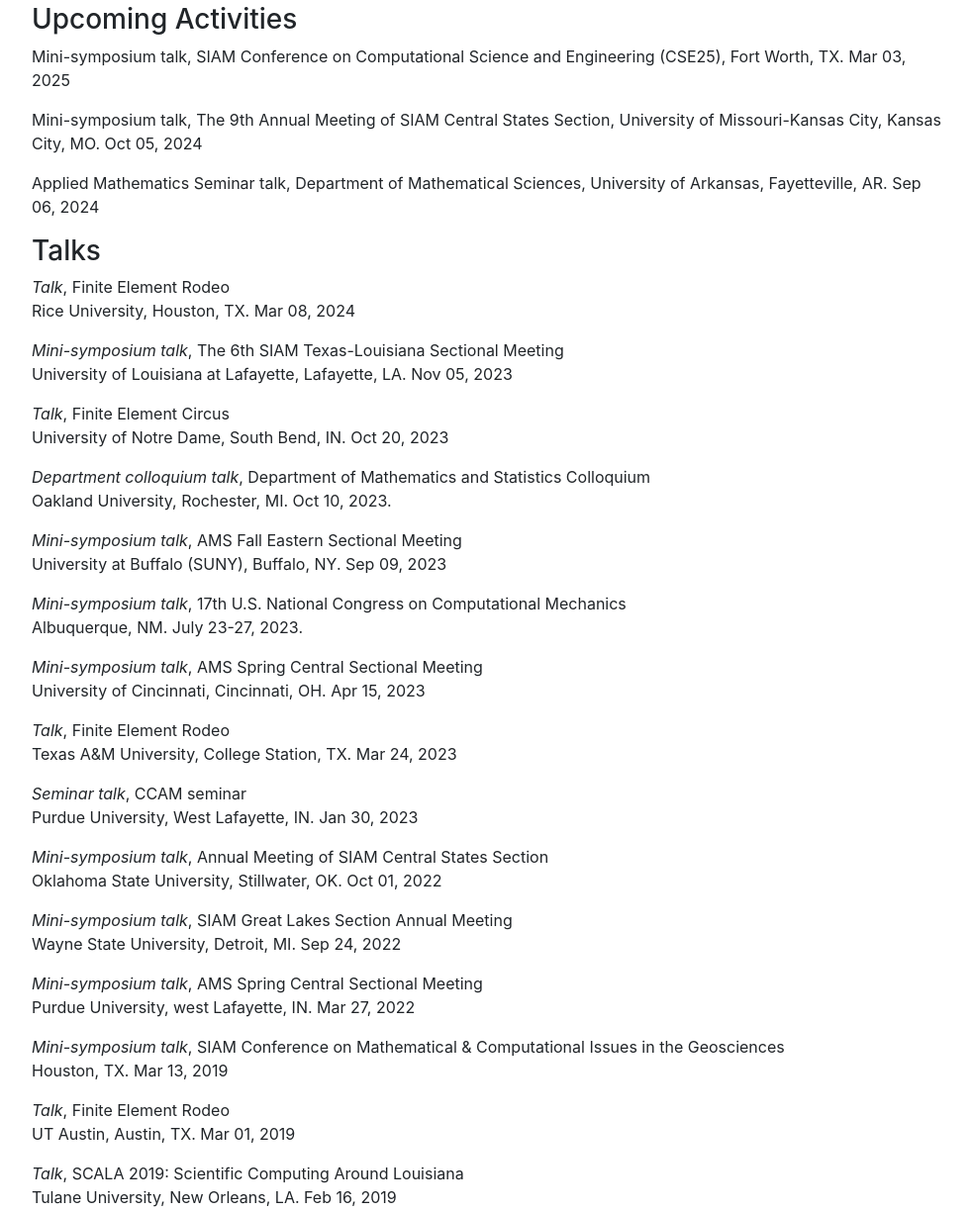
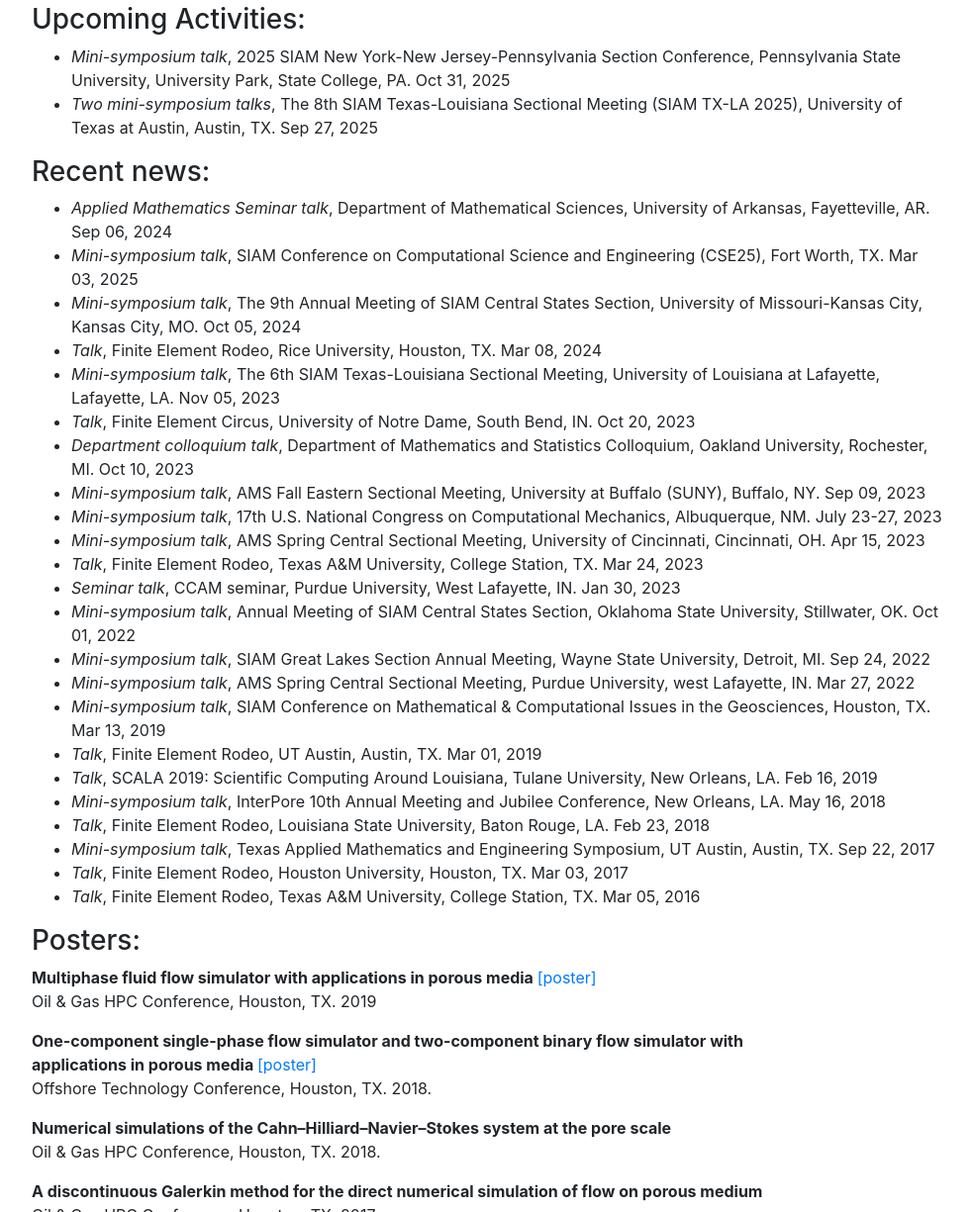
Before and after one commit to cl59/cl59.github.io, a plain HTML site: page talks.html in a window 1280 px wide. Shown: the part 85-1310 px from the top of the page at 99% size, without its empty margins (53-1035 px from the left). Drawn offline with nearby package versions, Linux system fonts and the light colour scheme.

Commit message:
update personal webpage.

```diff
--- a/talks.html
+++ b/talks.html
@@ -123,183 +123,52 @@
                 <div class="col-md-10">
 
 
-                    <h3>Upcoming Activities </h3>
+                    <h3>Upcoming Activities:</h3>
 
                     <div class="row">
                         <div class="col-md-12">
-                        <p>Mini-symposium talk, SIAM Conference on Computational Science and Engineering (CSE25), Fort Worth, TX. Mar 03, 2025</p>
-                        </div>
-                    </div>
-
-                    <div class="row">
-                        <div class="col-md-12">
-                        <p>Mini-symposium talk, The 9th Annual Meeting of SIAM Central States Section, University of Missouri-Kansas City, Kansas City, MO. Oct 05, 2024</p>
-                        </div>
-                    </div>
-
-                    <div class="row">
-                        <div class="col-md-12">
-                        <p>Applied Mathematics Seminar talk, Department of Mathematical Sciences, University of Arkansas, Fayetteville, AR. Sep 06, 2024</p>
+                        <ul>
+                            <li><em>Mini-symposium talk</em>, 2025 SIAM New York-New Jersey-Pennsylvania Section Conference, Pennsylvania State University, University Park, State College, PA. Oct 31, 2025</li>
+                            <li><em>Two mini-symposium talks</em>, The 8th SIAM Texas-Louisiana Sectional Meeting (SIAM TX-LA 2025), University of Texas at Austin, Austin, TX. Sep 27, 2025</li>
+                        </ul>
                         </div>
                     </div>
 
 
-                    <h3>Talks</h3>
+                    <h3>Recent news:</h3>
 
                     <div class="row">
                         <div class="col-md-12">
-                        <em>Talk</em>, Finite Element Rodeo
-                        <p> Rice University, Houston, TX. Mar 08, 2024 </p>
-                        </div>
-                    </div>
-
-                    <div class="row">
-                        <div class="col-md-12">
-                        <em>Mini-symposium talk</em>, The 6th SIAM Texas-Louisiana Sectional Meeting
-                        <p>University of Louisiana at Lafayette, Lafayette, LA. Nov 05, 2023 </p>
-                        </div>
-                    </div>
-
-                    <div class="row">
-                        <div class="col-md-12">
-                        <em>Talk</em>, Finite Element Circus
-                        <p> University of Notre Dame, South Bend, IN. Oct 20, 2023 </p>
-                        </div>
-                    </div>
-
-                    <div class="row">
-                        <div class="col-md-12">
-                        <em>Department colloquium talk</em>, Department of Mathematics and Statistics Colloquium
-                        <p>Oakland University, Rochester, MI. Oct 10, 2023. </p>
-                        </div>
-                    </div>
-
-                    <div class="row">
-                        <div class="col-md-12">
-                        <em>Mini-symposium talk</em>, AMS Fall Eastern Sectional Meeting
-                        <p>University at Buffalo (SUNY), Buffalo, NY. Sep 09, 2023 </p>
-                        </div>
-                    </div>
-
-                    <div class="row">
-                        <div class="col-md-12">
-                        <em>Mini-symposium talk</em>, 17th U.S. National Congress on Computational Mechanics
-                        <p>Albuquerque, NM. July 23-27, 2023. </p>
-                        </div>
-                    </div>
-
-                    <div class="row">
-                        <div class="col-md-12">
-                        <em>Mini-symposium talk</em>, AMS Spring Central Sectional Meeting
-                        <p>University of Cincinnati, Cincinnati, OH. Apr 15, 2023 </p>
-                        </div>
-                    </div>
-
-                    <div class="row">
-                        <div class="col-md-12">
-                        <em>Talk</em>, Finite Element Rodeo
-                        <p>Texas A&amp;M University, College Station, TX. Mar 24, 2023 </p>
-                        </div>
-                    </div>
-
-                    <div class="row">
-                        <div class="col-md-12">
-                        <em>Seminar talk</em>, CCAM seminar
-                        <p>Purdue University, West Lafayette, IN. Jan 30, 2023 </p>
-                        </div>
-                    </div>
-
-                    <div class="row">
-                        <div class="col-md-12">
-                        <!-- <b>A conservative and positivity-preserving implicit-explicit approach for compressible fluid flow simulation</b> -->
-                        <em>Mini-symposium talk</em>, Annual Meeting of SIAM Central States Section
-                        <p>Oklahoma State University, Stillwater, OK. Oct 01, 2022 </p>
-                        </div>
-                    </div>
-
-                    <div class="row">
-                        <div class="col-md-12">
-                        <!-- <b>An invariant domain preserving implicit-explicit discontinuous Galerkin algorithm for compressible flow simulation</b> -->
-                        <em>Mini-symposium talk</em>, SIAM Great Lakes Section Annual Meeting
-                        <p>Wayne State University, Detroit, MI. Sep 24, 2022 </p>
-                        </div>
-                    </div>
-
-                    <div class="row">
-                        <div class="col-md-12">
-                        <!-- <b>A positive-preserving implicit-explicit discontinuous Galerkin approach for compressible Navier–Stokes equations</b> -->
-                        <em>Mini-symposium talk</em>, AMS Spring Central Sectional Meeting
-                        <p>Purdue University, west Lafayette, IN. Mar 27, 2022 </p>
-                        </div>
-                    </div>
-
-                    <div class="row">
-                        <div class="col-md-12">
-                        <!-- <b>Discontinuous Galerkin methods for solving non-Newtonian two-phase pore scale flows</b> -->
-                        <em>Mini-symposium talk</em>, SIAM Conference on Mathematical &amp; Computational Issues in the Geosciences
-                        <p>Houston, TX. Mar 13, 2019 </p>
-                        </div>
-                    </div>
-
-                    <div class="row">
-                        <div class="col-md-12">
-                        <!-- <b>Numerical studies of a discontinuous Galerkin scheme for a diffusive interface phase-field model</b> -->
-                        <em>Talk</em>, Finite Element Rodeo
-                        <p>UT Austin, Austin, TX. Mar 01, 2019 </p>
-                        </div>
-                    </div>
-
-                    <div class="row">
-                        <div class="col-md-12">
-                        <!-- <b>Theoretical analysis of a symmetric discontinuous Galerkin method for solving Cahn–Hilliard–Navier–Stokes equations</b> -->
-                        <em>Talk</em>, SCALA 2019: Scientific Computing Around Louisiana
-                        <p>Tulane University, New Orleans, LA. Feb 16, 2019 </p>
-                        </div>
-                    </div>
-
-                    <div class="row">
-                        <div class="col-md-12">
-                        <!-- <b>Simulations of two-phase flow by diffusive interface methods</b> -->
-                        <em>Mini-symposium talk</em>, InterPore 10th Annual Meeting and Jubilee Conference
-                        <p>New Orleans, LA. May 16, 2018 </p>
-                        </div>
-                    </div>
-
-                    <div class="row">
-                        <div class="col-md-12">
-                        <!-- <b>Numerical simulations of incompressible Navier–Stokes equations and Cahn–Hilliard–Navier–Stokes equations at pore-scale</b> -->
-                        <em>Talk</em>, Finite Element Rodeo
-                        <p>Louisiana State University, Baton Rouge, LA. Feb 23, 2018 </p>
-                        </div>
-                    </div>
-
-                    <div class="row">
-                        <div class="col-md-12">
-                        <!-- <b>A discontinuous Galerkin method for the coupled Navier–Stokes and Cahn–Hilliard equations</b> -->
-                        <em>Mini-symposium talk</em>, Texas Applied Mathematics and Engineering Symposium
-                        <p>UT Austin, Austin, TX. Sep 22, 2017 </p>
-                        </div>
-                    </div>
-
-                    <div class="row">
-                        <div class="col-md-12">
-                        <!-- <b>A discontinuous Galerkin framework for the direct numerical simulation of flow on high-resolution pore-scale images</b> -->
-                        <em>Talk</em>, Finite Element Rodeo
-                        <p>Houston University, Houston, TX. Mar 03, 2017 </p>
-                        </div>
-                    </div>
-
-                    <div class="row">
-                        <div class="col-md-12">
-                        <!-- <b>Discontinuous Galerkin approximation for 3D compressible momentum balance equations</b> -->
-                        <em>Talk</em>, Finite Element Rodeo
-                        <p>Texas A&amp;M University, College Station, TX. Mar 05, 2016 </p>
+                        <ul>
+                            <li><em>Applied Mathematics Seminar talk</em>, Department of Mathematical Sciences, University of Arkansas, Fayetteville, AR. Sep 06, 2024</li>
+                            <li><em>Mini-symposium talk</em>, SIAM Conference on Computational Science and Engineering (CSE25), Fort Worth, TX. Mar 03, 2025</li>
+                            <li><em>Mini-symposium talk</em>, The 9th Annual Meeting of SIAM Central States Section, University of Missouri-Kansas City, Kansas City, MO. Oct 05, 2024</li>
+                            <li><em>Talk</em>, Finite Element Rodeo, Rice University, Houston, TX. Mar 08, 2024</li>
+                            <li><em>Mini-symposium talk</em>, The 6th SIAM Texas-Louisiana Sectional Meeting, University of Louisiana at Lafayette, Lafayette, LA. Nov 05, 2023</li>
+                            <li><em>Talk</em>, Finite Element Circus, University of Notre Dame, South Bend, IN. Oct 20, 2023</li>
+                            <li><em>Department colloquium talk</em>, Department of Mathematics and Statistics Colloquium, Oakland University, Rochester, MI. Oct 10, 2023</li>
+                            <li><em>Mini-symposium talk</em>, AMS Fall Eastern Sectional Meeting, University at Buffalo (SUNY), Buffalo, NY. Sep 09, 2023</li>
+                            <li><em>Mini-symposium talk</em>, 17th U.S. National Congress on Computational Mechanics, Albuquerque, NM. July 23-27, 2023</li>
+                            <li><em>Mini-symposium talk</em>, AMS Spring Central Sectional Meeting, University of Cincinnati, Cincinnati, OH. Apr 15, 2023</li>
+                            <li><em>Talk</em>, Finite Element Rodeo, Texas A&amp;M University, College Station, TX. Mar 24, 2023</li>
+                            <li><em>Seminar talk</em>, CCAM seminar, Purdue University, West Lafayette, IN. Jan 30, 2023</li>
+                            <li><em>Mini-symposium talk</em>, Annual Meeting of SIAM Central States Section, Oklahoma State University, Stillwater, OK. Oct 01, 2022</li>
+                            <li><em>Mini-symposium talk</em>, SIAM Great Lakes Section Annual Meeting, Wayne State University, Detroit, MI. Sep 24, 2022</li>
+                            <li><em>Mini-symposium talk</em>, AMS Spring Central Sectional Meeting, Purdue University, west Lafayette, IN. Mar 27, 2022</li>
+                            <li><em>Mini-symposium talk</em>, SIAM Conference on Mathematical &amp; Computational Issues in the Geosciences, Houston, TX. Mar 13, 2019</li>
+                            <li><em>Talk</em>, Finite Element Rodeo, UT Austin, Austin, TX. Mar 01, 2019</li>
+                            <li><em>Talk</em>, SCALA 2019: Scientific Computing Around Louisiana, Tulane University, New Orleans, LA. Feb 16, 2019</li>
+                            <li><em>Mini-symposium talk</em>, InterPore 10th Annual Meeting and Jubilee Conference, New Orleans, LA. May 16, 2018</li>
+                            <li><em>Talk</em>, Finite Element Rodeo, Louisiana State University, Baton Rouge, LA. Feb 23, 2018</li>
+                            <li><em>Mini-symposium talk</em>, Texas Applied Mathematics and Engineering Symposium, UT Austin, Austin, TX. Sep 22, 2017</li>
+                            <li><em>Talk</em>, Finite Element Rodeo, Houston University, Houston, TX. Mar 03, 2017</li>
+                            <li><em>Talk</em>, Finite Element Rodeo, Texas A&amp;M University, College Station, TX. Mar 05, 2016</li>
+                        </ul>
                         </div>
                     </div>
 
 
-
-                    <h3>Posters</h3>
+                    <h3>Posters:</h3>
                     <div class="row">
                         <div class="col-md-10">
                         <b>Multiphase fluid flow simulator with applications in porous media </b> <a href="https://cl59.blogs.rice.edu/files/2018/04/OGHPC2019-1fstnyd.pdf" target="_blank" rel="noopener noreferrer">[poster]</a>
```
